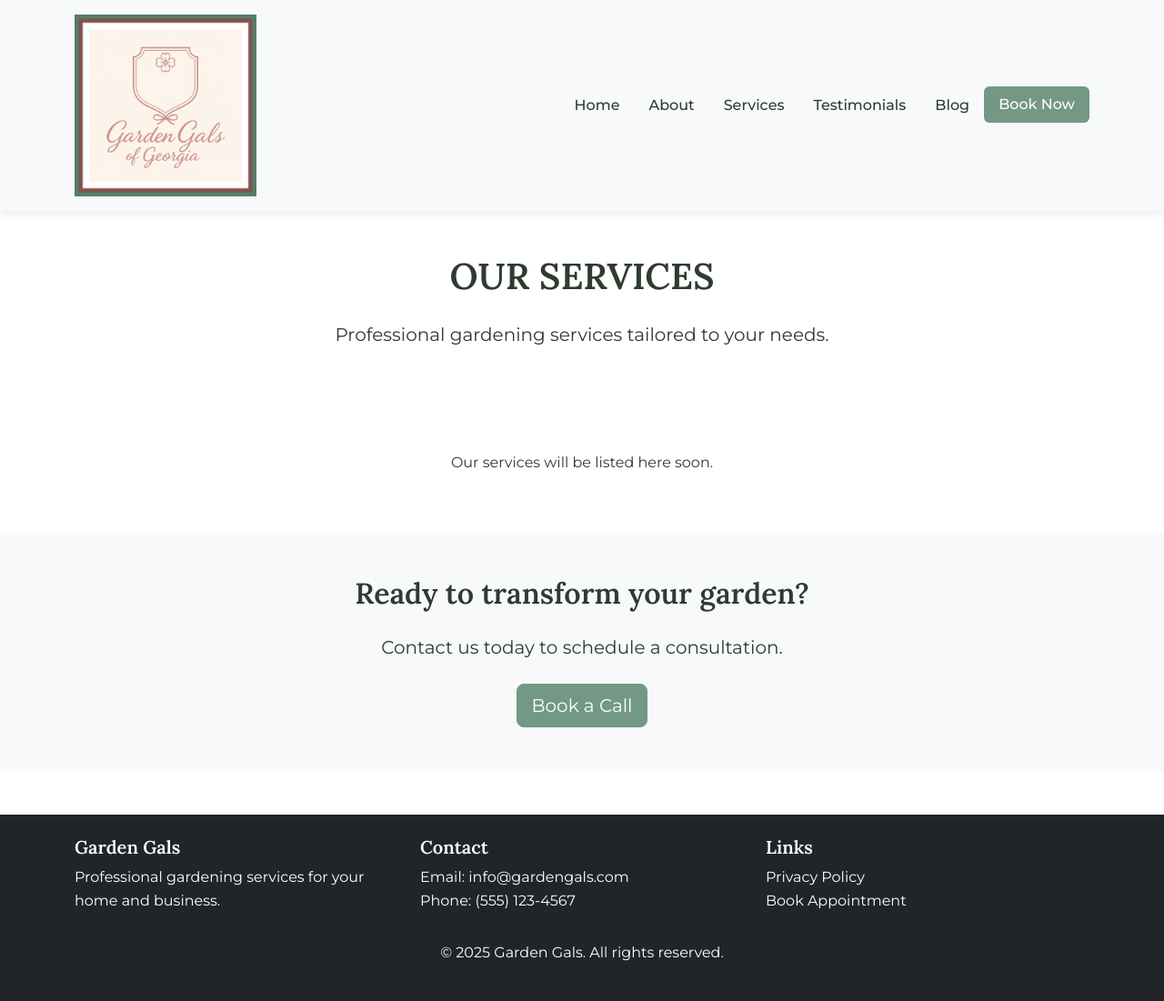
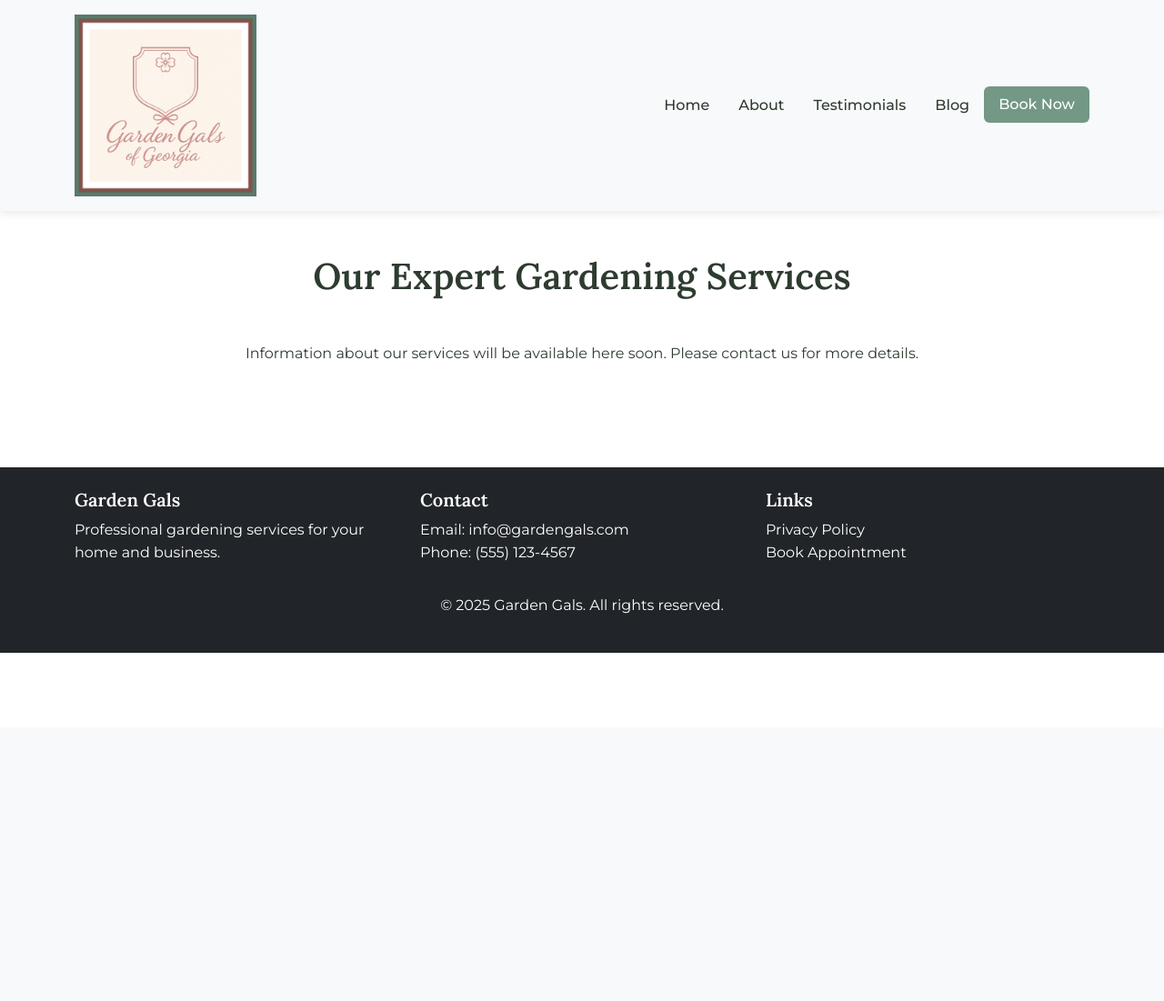
Before and after one commit to nadiaomrya/gardengals, a Django app: page /services/ in a window 1280 px wide. Shown: the whole page at 91% size. After the commit the page ends 718 px from the top, so only its background shows below. Run offline with Django 5.2, Linux system fonts and the light colour scheme; data that the repository does not hold is empty; some libraries are stand-ins or nearby versions.

Commit message:
remove services

```diff
--- a/core/templates/core/landing.html
+++ b/core/templates/core/landing.html
@@ -19,6 +19,8 @@
     </div>
 </section>
 
+{% comment %} Remove the entire services section below {% endcomment %}
+{% comment %}
 <section class="services py-5">
     <div class="container">
         <h2 class="text-center mb-5">OUR SERVICES</h2>
@@ -46,6 +48,7 @@
         </div>
     </div>
 </section>
+{% endcomment %}
 
 <section class="testimonials bg-light py-5">
     <div class="container">
--- a/core/templates/core/services.html
+++ b/core/templates/core/services.html
@@ -1,46 +1,21 @@
 {% extends 'base.html' %}
+{% load static %}
 
-{% block title %}OUR SERVICES - GARDEN GALS OF GEORGIA{% endblock %}
+{% block title %}Our Services - Garden Gals{% endblock %}
 
 {% block content %}
-<section class="py-5">
+<section class="services-page py-5">
     <div class="container">
+        <h1 class="text-center mb-5">Our Expert Gardening Services</h1>
+
+        {% comment %} Original services loop removed. You can add new content here. {% endcomment %}
         <div class="row">
-            <div class="col-lg-8 mx-auto text-center">
-                <h1 class="mb-4">OUR SERVICES</h1>
-                <p class="lead">Professional gardening services tailored to your needs.</p>
+            <div class="col-12">
+                <p class="text-center">Information about our services will be available here soon. Please contact us for more details.</p>
+                {# Or simply leave this section empty if you don't want any placeholder text #}
             </div>
         </div>
-    </div>
-</section>
 
-<section class="py-5">
-    <div class="container">
-        {% for service in services %}
-        <div class="row mb-5 {% if forloop.counter|divisibleby:2 %}flex-row-reverse{% endif %} align-items-center">
-            <div class="col-md-6">
-                <h2>{{ service.name }}</h2>
-                <p>{{ service.description }}</p>
-                <a href="{% url 'appointment' %}?service={{ service.id }}" class="btn btn-success">Book This Service</a>
-            </div>
-            <div class="col-md-6">
-                <img src="https://via.placeholder.com/600x400" alt="{{ service.name }}" class="img-fluid rounded">
-            </div>
-        </div>
-        {% if not forloop.last %}<hr class="my-5">{% endif %}
-        {% empty %}
-        <div class="text-center">
-            <p>Our services will be listed here soon.</p>
-        </div>
-        {% endfor %}
-    </div>
-</section>
-
-<section class="bg-light py-5">
-    <div class="container text-center">
-        <h2 class="mb-4">Ready to transform your garden?</h2>
-        <p class="lead mb-4">Contact us today to schedule a consultation.</p>
-        <a href="{% url 'appointment' %}" class="btn btn-lg btn-success">Book a Call</a>
     </div>
 </section>
 {% endblock %}
--- a/templates/base.html
+++ b/templates/base.html
@@ -33,9 +33,6 @@
                                 </li>
                                 <li class="nav-item">
                                     <a class="nav-link" href="{% url 'about' %}">About</a>
-                                </li>
-                                <li class="nav-item">
-                                    <a class="nav-link" href="{% url 'services' %}">Services</a>
                                 </li>
                                 <li class="nav-item">
                                     <a class="nav-link" href="{% url 'testimonials' %}">Testimonials</a>
```
